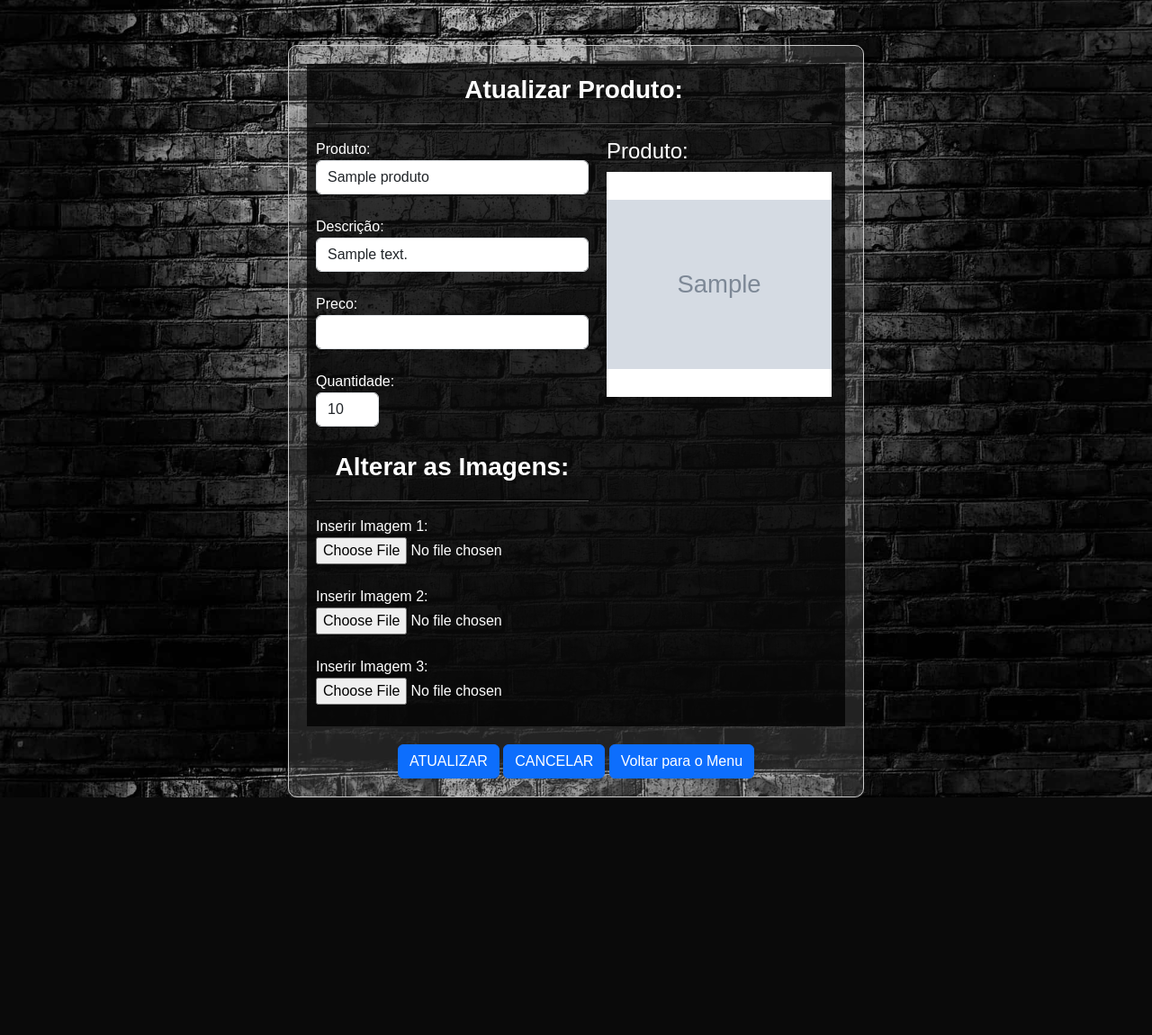
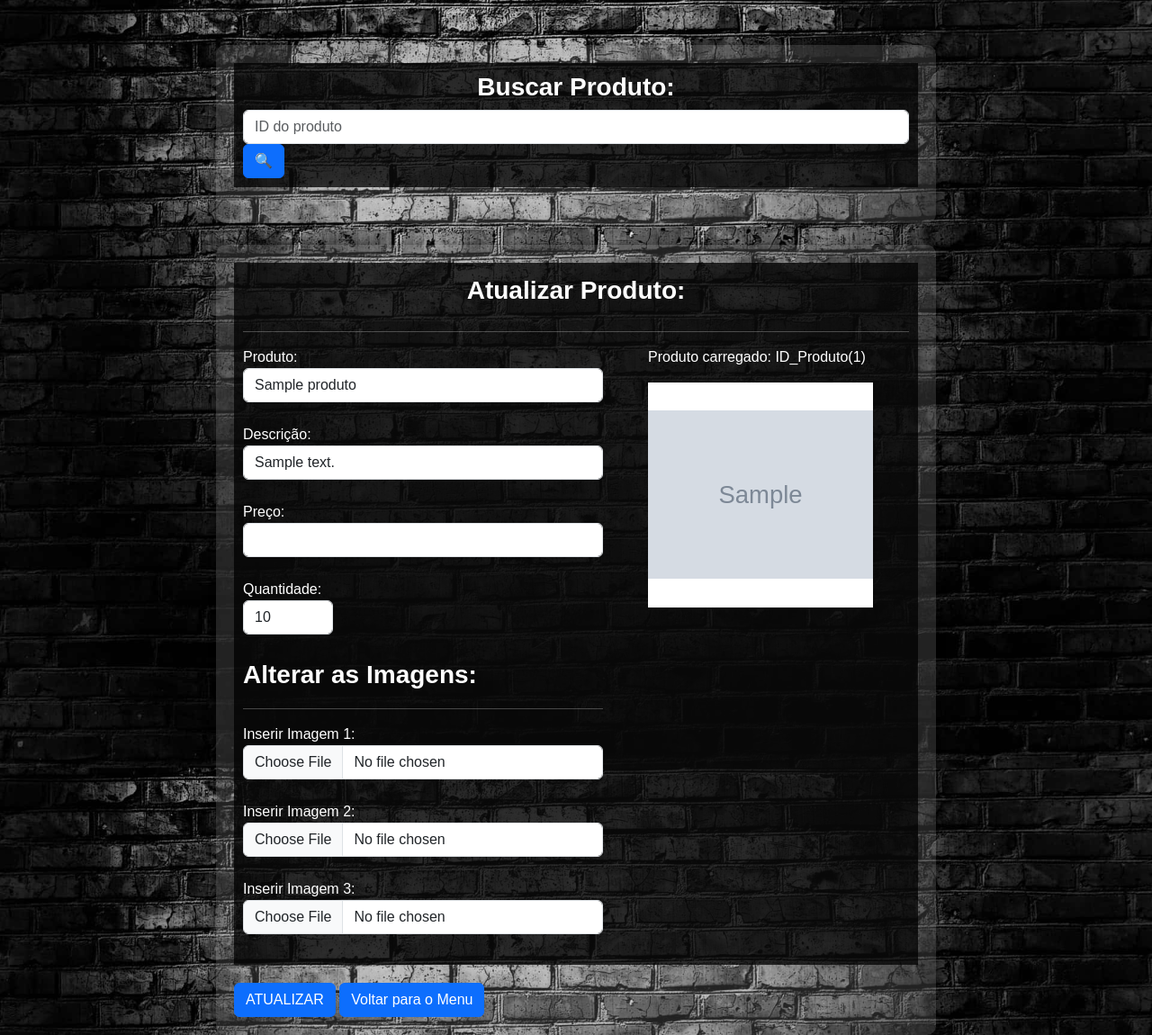
Before and after one commit to HenriqueDiomedes/formulario, a Django app: template ecommerce/templates/atualizar_produto.html in a window 1280 px wide. Shown: the whole page at 90% size. Before the commit the page ends 886 px from the top, so only its background shows below. Run offline with Django 5.2, Linux system fonts and the light colour scheme; the template is opened without the code that fills it: values that come from a table or form of the project are taken from there, others are empty; tables that the repository leaves empty hold one stand-in row (values such as "Sample post"); grey boxes marked "Sample" are stand-in pictures.

Commit message:
att final do formulario de atualização
correção de bug de imagem, adição de campo de busca por id

```diff
--- a/core/urls.py
+++ b/core/urls.py
@@ -18,17 +18,17 @@ from django.urls import path, include
 from django.contrib.staticfiles.urls import staticfiles_urlpatterns
 from django.contrib import admin
 from django.urls import path
-from ecommerce  import views
+from ecommerce import views
 
 urlpatterns = [
     # produto
     path('', views.lista_Produtos, name='lista_produtos'),
     path('formulario', views.formulario, name='formulario'),
     path('produto/cadastro', views.formProduto, name='form_produto'),
-    path('produto/<int:id>', views.detalhesProduto, name = 'detalhes_produto'),
-    path('produto/atualizar/<int:id>', views.atualizarProduto, name = 'atualizar_produto'),
+    path('produto/<int:id>', views.detalhesProduto, name='detalhes_produto'),
+    path('produto/atualizar/', views.atualizarProduto, name='atualizar_produto'),
 
-   #cliente
+    # cliente
     path('cliente/', views.formCliente, name='form_cliente'),
     path('clientes/', views.lista_Clientes, name='lista_clientes'),
     path('admin/', admin.site.urls),
--- a/ecommerce/templates/atualizar_produto.html
+++ b/ecommerce/templates/atualizar_produto.html
@@ -4,12 +4,12 @@
 <head>
     <meta charset="UTF-8">
     <meta name="viewport" content="width=device-width, initial-scale=1.0">
-    <title>Formulario de Produtos</title>
-    <link href="https://cdn.jsdelivr.net/npm/bootstrap@5.3.3/dist/css/bootstrap.min.css" rel="stylesheet"
-        integrity="sha384-QWTKZyjpPEjISv5WaRU9OFeRpok6YctnYmDr5pNlyT2bRjXh0JMhjY6hW+ALEwIH" crossorigin="anonymous">
+    <title>Atualizar Produto</title>
+    <link href="https://cdn.jsdelivr.net/npm/bootstrap@5.3.3/dist/css/bootstrap.min.css" rel="stylesheet">
     <link rel="stylesheet" href="https://cdn.jsdelivr.net/npm/bootstrap-icons@1.11.3/font/bootstrap-icons.min.css">
     <link rel="shortcut icon" href="/static/imagem/perfil/favicon.ico" type="image/x-icon">
 </head>
+
 <style>
     body {
         background-image: url('/static/img/FundoFormulariosIndex.jpg');
@@ -21,36 +21,49 @@
         font-family: Arial, sans-serif;
     }
 
+    .titulo {
+        text-align: center;
+        font-size: 28px;
+        font-weight: bold;
+    }
+
     form {
         background-color: rgba(128, 128, 128, 0.253);
-        width: 50%;
-        min-width: 350px;
-        max-width: 900px;
+        max-width: 800px;
         margin: 0 auto;
         padding: 20px;
-        border: 1px solid #ccc;
         border-radius: 10px;
         box-shadow: 1px 1px 10px rgba(0, 0, 0, 0.4);
-        text-align: center;
     }
 
     fieldset {
         background-color: rgba(0, 0, 0, 0.76);
-        text-align: left;
+        color: white;
+        padding: 10px;
         margin-bottom: 20px;
-        color: white;
-        padding-left: 10px;
-        padding-right: 15px;
     }
-    .container-editavel{
+
+    .mb3 {
         display: flex;
+        flex-direction: column;
+        /* Alinha o título acima do formulário */
     }
+
+    .container-editavel {
+        display: flex;
+        flex-direction: row;
+        /* Alinha o campo "Produto" ao lado da imagem */
+    }
+
+    .img-container {
+        margin-left: 50px;
+    }
+
 
     .img {
         background-color: white;
         width: 250px;
         height: 250px;
-        margin-left: 20px;
         display: flex;
         align-items: center;
         justify-content: center;
@@ -63,86 +76,76 @@
         max-height: 100%;
     }
 
-
-    .produto-titulo {
-        margin-left: 20px;
-        font-size: 1.5rem;
-        color: white;
+    #qtd {
+        width: 100px;
     }
 
-    .titulo {
-        text-align: center;
-        font-size: 28px;
-        font-weight: bold;
-        width: 100%;
-    }
-
-    #qtd {
-        width: 70px;
-    }
-
-    a {
-        background-color: blue;
-        margin: 0;
-        padding: 0;
+    #put {
+        width: 400px;
     }
 </style>
 
 <body>
-    <form action="{% url 'form_produto' %}" method="post" enctype="multipart/form-data">
-        <!-- Inclui o token de segurança do Django para evitar ataques CSRF -->
+    <!-- Formulário de busca separado -->
+    <form action="{% url 'atualizar_produto' %}" method="get">
+        <fieldset>
+            <h3 class="titulo">Buscar Produto:</h3>
+            <input id="pk-produto-buscar" class="form-control" type="number" name="id_produto"
+                placeholder="ID do produto">
+            <button id="busca-produto" class="btn btn-primary" type="submit">🔍</button>
+        </fieldset>
+    </form>
+    <br>
+
+    <!-- Formulário de atualização -->
+    <form action="{% url 'atualizar_produto' %}" method="post" enctype="multipart/form-data">
         {% csrf_token %}
-
-        <!-- <fieldset> agrupa campos relacionados -->
-        <fieldset>
-            <legend></legend>
-
-            <!-- <label> é um rótulo associado a um campo -->
-            <label class="titulo" for="nome">Atualizar Produto:</label>
+        <input type="hidden" name="id_produto" value="{{ produto.id }}">
+        <fieldset class="mb3">
+            <legend class="titulo">Atualizar Produto:</legend>
             <hr>
             <div class="container-editavel">
                 <div class="editar">
-                    <label for="nome">Produto:</label><br>
-                    <input value="{{produto.nome}}" class="form-control" type="text" id="nome" name="nome"
-                        placeholder="Novo nome para o produto"><br>
-
+                    <label for="nome">Produto:</label>
+                    <input id="put" value="{{ produto.nome|default:'' }}" class="form-control" type="text" id="nome"
+                        name="nome"><br>
                     <label for="descricao">Descrição:</label>
-                    <input value="{{produto.descricao}}" class="form-control" type="text" id="descricao"
-                        name="descricao"><br>
-
-                    <label for="preco">Preco:</label>
-                    <input value="{{produto.preco}}" class="form-control" type="number" id="preco" name="preco"><br>
-                    <label for="quantidade">Quantidade:</label><br>
-
-                    <input id="qtd" value="{{produto.quantidade}}" class="form-control" type="number" id="quantidade"
-                        name="quantidade"><br>
+                    <input id="put" value="{{ produto.descricao|default:'' }}" class="form-control" type="text"
+                        id="descricao" name="descricao"><br>
+                    <label for="preco">Preço:</label>
+                    <input id="put" value="{{ produto.preco|default:'' }}" class="form-control" type="number" id="preco"
+                        name="preco"><br>
+                    <label for="quantidade">Quantidade:</label>
+                    <input id="qtd" value="{{ produto.quantidade|default:'' }}" class="form-control" type="number"
+                        id="qtd" name="quantidade"><br>
 
                     <label class="titulo" for="imagem">Alterar as Imagens:</label>
                     <hr>
-                    <label for="imagem">Inserir Imagem 1:</label><br>
-                    <input type="file" id="imagem" name="imagem1"><br><br>
-                    <label for="imagem">Inserir Imagem 2:</label><br>
-                    <input type="file" id="imagem" name="imagem2"><br><br>
-                    <label for="imagem">Inserir Imagem 3:</label><br>
-                    <input type="file" id="imagem" name="imagem3"><br><br>
+                    <label for="imagem1">Inserir Imagem 1:</label>
+                    <input class="form-control" type="file" id="imagem1" name="imagem1"><br>
+                    <label for="imagem2">Inserir Imagem 2:</label>
+                    <input class="form-control" type="file" id="imagem2" name="imagem2"><br>
+                    <label for="imagem3">Inserir Imagem 3:</label>
+                    <input class="form-control" type="file" id="imagem3" name="imagem3"><br>
                 </div>
                 <div class="img-container">
-                    <h3 class="produto-titulo">Produto:</h3>
+                    <p>Produto carregado: ID_Produto({{ produto.id }})</p>
+                    <!-- Exibição da imagem principal -->
+                    {% if produto and produto.imagem1 %}
                     <div class="img">
-                        <img src="/{{ produto.imagem2 }}" class="d-block w-100" alt="Imagem do Produto">
+                        <img src="{{ produto.imagem1.url }}" alt="Imagem do Produto">
                     </div>
+                    {% else %}
+                    <p>Nenhuma imagem disponível</p>
+                    {% endif %}
                 </div>
             </div>
         </fieldset>
 
-        <input class="btn btn-primary" type="submit" value="ATUALIZAR">
-        <input class="btn btn-primary" type="submit" value="CANCELAR">
-        <a href="{% url 'formulario' %}"><input class="btn btn-primary" type="button" value="Voltar para o Menu"></a>
+        <input class="btn btn-primary" type="submit" name="salvar" value="ATUALIZAR">
+        <a href="{% url 'formulario' %}" class="btn btn-primary">Voltar para o Menu</a>
     </form>
-
-    <script src="https://cdn.jsdelivr.net/npm/bootstrap@5.3.3/dist/js/bootstrap.bundle.min.js"
-        integrity="sha384-YvpcrYf0tY3lHB60NNkmXc5s9fDVZLESaAA55NDzOxhy9GkcIdslK1eN7N6jIeHz"
-        crossorigin="anonymous"></script>
+    <script src="https://cdn.jsdelivr.net/npm/bootstrap@5.3.3/dist/js/bootstrap.bundle.min.js"></script>
 </body>
 
 </html>
--- a/ecommerce/templates/formulario.html
+++ b/ecommerce/templates/formulario.html
@@ -89,7 +89,7 @@
             <legend>Formularios</legend>
             <button type="submit" name="escolha" value="produto">Cadastrar Produto</button>
             <button type="submit" name="escolha" value="cliente">Cadastrar Cliente</button>
-            <button type="submit" name="escolha" value="atualizar">Atualizar Produto</button>
+            <button><a href="{% url 'atualizar_produto' %}">Atualizar Produtos</a></button>
             <button><a href="{% url 'lista_produtos' %}">Lista de Produtos</a></button>
             <button><a href="{% url 'lista_clientes' %}">Lista de Clientes</a></button>
         </fieldset>
--- a/ecommerce/templates/lista_produtos.html
+++ b/ecommerce/templates/lista_produtos.html
@@ -161,12 +161,12 @@
         {% for produto in produtos %}
         <div class="produto-card">
             <div class="imagem-produto">
-                <img src="{{ produto.imagem.url }}" alt="{{ produto.nome }}">
+                <img src="{{ produto.imagem1.url }}" alt="{{ produto.nome }}">
 
             </div>
             <h3>{{ produto.nome }}</h3>
             <p>{{ produto.descricao }}</p>
-            <p><strong>/8 R$ {{ produto.preco }}</strong></p>
+            <p><strong> R$ {{ produto.preco }}</strong></p>
             <p>Estoque: {{ produto.quantidade }}</p>
             <a href="{% url 'detalhes_produto' produto.id %}" class="btn-detalhes">Detalhes</a>
         </div>
```
Also changed, not shown: ecommerce/views.py (+40 -27 lines), static/img/produto/BUE-3228-016_zoom1.webp (added), static/img/produto/D_NQ_NP_774616-MLB75214128161_032024-O-camiseta-basica-psicopato-mem_25vvtO1.webp (added), static/img/produto/br-11134207-7r98o-lzjd4mecjuata0.jpg (added), static/img/produto/camisa-coders-oajxlxwkuo.webp (added), static/img/produto/camisa-definicao-de-programador-camisa-programacao.webp (added), static/img/produto/camisa-nao-ha-lugar-como-127001-dtf-preta-owywcljnxq.webp (added).
